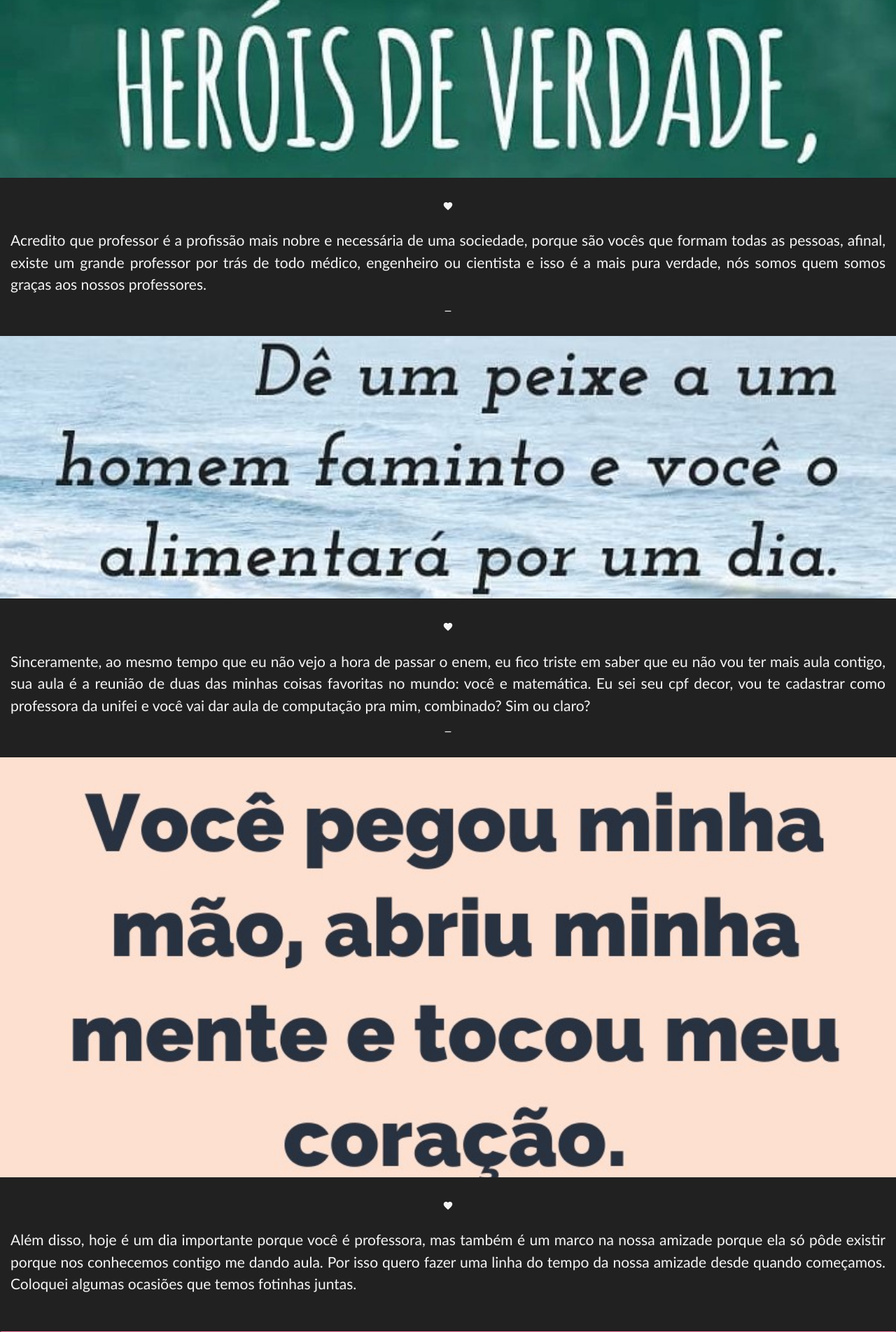
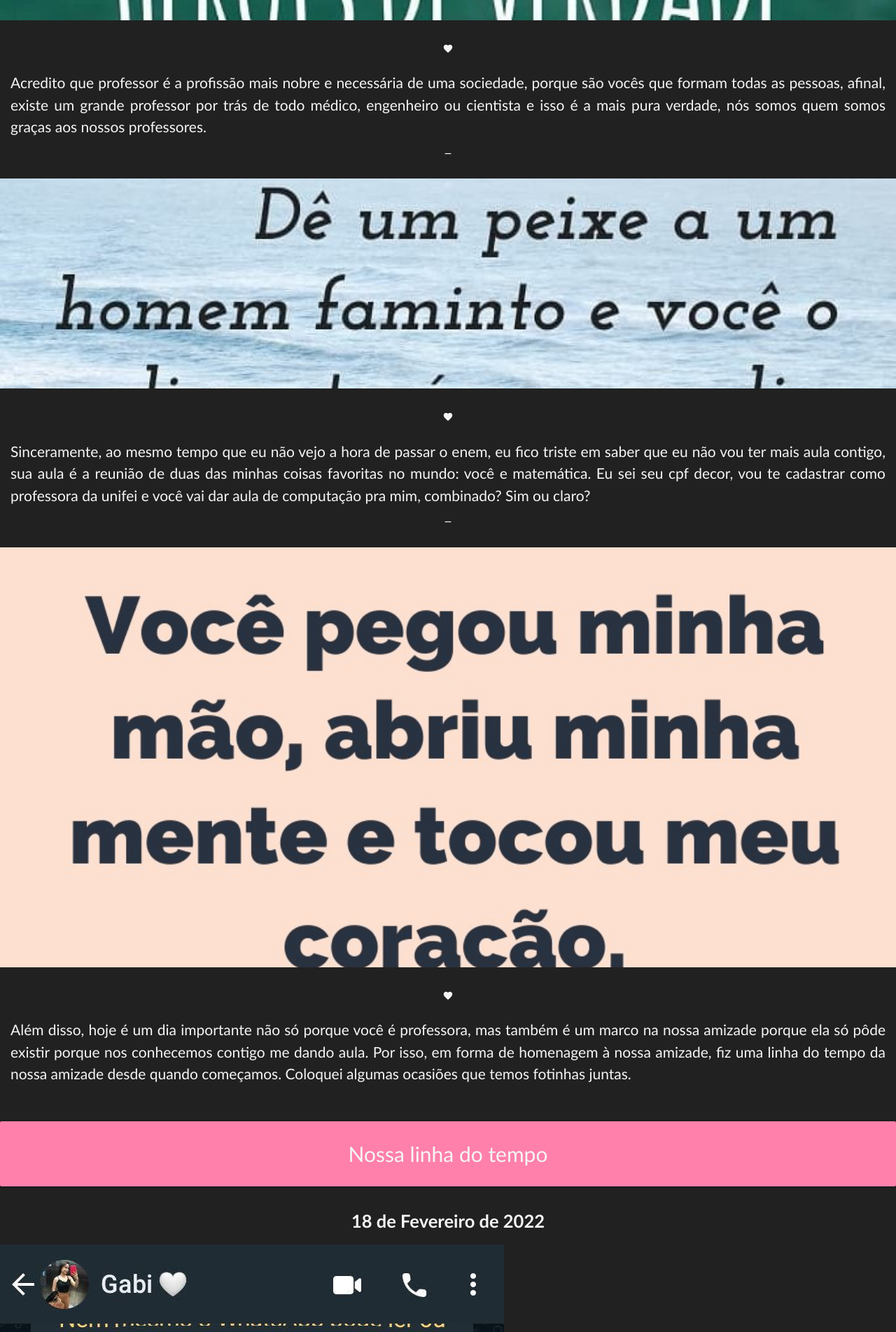
Before and after one commit to reis10leticia/gabi, a PHP site: page / in a window 1280 px wide. Shown: the part 1920-3823 px from the top of the page at 70% size. Run offline with PHP 8.4, Linux system fonts and the light colour scheme; some libraries are stand-ins or nearby versions.

Commit message:
Add files via upload

```diff
--- a/index.html
+++ b/index.html
@@ -56,7 +56,7 @@
         </div>
 
         <p class="p_favorite_icon"><i class="material-icons favorite_icon">favorite</i></p>
-        <p class="text last_text">Além disso, hoje é um dia importante porque você é professora, mas também é um marco na nossa amizade porque ela só pôde existir porque nos conhecemos contigo me dando aula. Por isso quero fazer uma linha do tempo da nossa amizade desde quando começamos. Coloquei algumas ocasiões que temos fotinhas juntas.</p>
+        <p class="text last_text">Além disso, hoje é um dia importante não só porque você é professora, mas também é um marco na nossa amizade porque ela só pôde existir porque nos conhecemos contigo me dando aula. Por isso, em forma de homenagem à nossa amizade, fiz uma linha do tempo da nossa amizade desde quando começamos. Coloquei algumas ocasiões que temos fotinhas juntas.</p>
 
         <p class="title card-panel pink accent-1 card_linha">Nossa linha do tempo</p>
 
@@ -66,7 +66,7 @@
 
         <p class="subtitle">18 de Abril de 2022</p>
         <img class="responsive-img" src="2 1804.jpg">
-        <p class="text">Esse foi o dia que batata, você e eu ficamos na biblioteca conversando. Naquele dia tudo que eu conseguia pensar era que eu queria ser sua amiga, porque além de muito inteligente, você é muito legal. Eu lembro que pouco antes de ir embora você disse pra batata e eu irmos tomar café na sua casa um dia, eu fiquei tão animada que só conseguia pensar nisso nos dias seguintes. Eu acho que já te contei, mas um dos maiores motivos de ficar estudando no banco lá fora era porque eu sabia que em dois dias da semana você passaria por lá, eu não sabia quais, então só ficava lá todo dia rsrs.</p>
+        <p class="text">Esse foi o dia que batata, você e eu ficamos na biblioteca conversando. Naquele dia tudo que eu conseguia pensar era que eu queria ser sua amiga, porque além de muito inteligente, você é muito legal. Eu lembro que pouco antes de ir embora você disse pra batata e eu irmos tomar café na sua casa um dia, eu fiquei tão animada que só conseguia pensar nisso nos dias seguintes. Eu acho que já te contei, mas um dos maiores motivos de ficar estudando no banco lá fora era porque eu sabia que em dois dias da semana você passaria por lá, eu não sabia quais, então ficava lá em todos eles rsrs.</p>
 
         <p class="subtitle">27 de Abril de 2022</p>
         <img class="responsive-img" src="3 2704.jpg">
@@ -96,7 +96,7 @@
 
         <p class="subtitle">02 de Julho de 2022</p>
         <img class="responsive-img" src="7 0207.jpg">
-        <p class="text">Festa julina no Empreender, você estava muito linda e foi muito legal bater um papo com você e seus pais.</p>
+        <p class="text">Só pra deixar registrado o quão linda vocês estava na festa julina do colégio.</p>
 
         <p class="subtitle">13 de Julho de 2022</p>
         <div class="carousel grid_imagem">
@@ -128,7 +128,7 @@
 
         <p class="subtitle">20 de Julho de 2022</p>
         <img class="responsive-img" src="10 2007.jpg">
-        <p class="text">A gente nunca mais desgrudou desde que ficamos amigas e nas férias não foi diferente, a tarde que passamos juntas foi muito gostosa. E saiba que vai ser assim o resto da vida, eu vou ser um carrapatinho grudado em você pra sempre, você já é uma parte de mim e eu sou uma parte de você, não dá pra separar.</p>
+        <p class="text">A gente nunca mais desgrudou desde que ficamos amigas e nas férias não foi diferente, a tarde que passamos juntas foi muito gostosa. E saiba que vai ser assim o resto da vida: eu vou ser um carrapatinho grudado em você pra sempre, você já é uma parte de mim e eu sou uma parte de você, não dá mais pra separar.</p>
 
         <p class="subtitle">28 de Julho de 2022</p>
         <div class="carousel grid_imagem">
@@ -171,7 +171,7 @@
 
         <p class="subtitle">18 de Agosto de 2022</p>
         <img class="responsive-img" src="14 1808.jpg">
-        <p class="text">Nessa época começamos a fazer mais ligações de vídeo que até então não fazíamos muito. Eu gosto muito dessa foto porque ela mostra uma das coisas que eu mais gosto de fazer que é palhaçada pra você rir. Cada sorriso que eu tiro seu me deixa extremamente feliz. Você tem o sorriso mais lindo do mundo.</p>
+        <p class="text">Nessa época começamos a fazer mais ligações de vídeo que até então não fazíamos muito. Eu gosto muito dessa foto porque ela mostra uma das coisas que eu mais gosto de fazer: palhaçada pra você rir. Cada sorriso que eu tiro seu me deixa extremamente feliz. Você tem o sorriso mais lindo do mundo.</p>
 
         <p class="subtitle">09 de Stembro de 2022</p>
         <div class="carousel grid_imagem">
@@ -208,8 +208,9 @@
                 <img src="21 1809.jpg">
             </div>
         </div>
-        <p class="text">Toda vez que eu olho pra essas fotos eu lembro da reunião que a gente fez com o Luan e ele disse “essas duas aí são inseparáveis”. O Luan nunca esteve tão certo na vida dele.</p>
+        <p class="text">Toda vez que eu olho pra essas fotos eu lembro da reunião que a gente fez com o Luan e ele disse “essas duas aí são inseparáveis”. O Luan nunca esteve tão certo na vida dele. Nós somos uma dupla invencível e inabalável.</p>
 
+        <p class="p_favorite_icon"><i class="material-icons favorite_icon">favorite</i></p>
         <p class="text last_text">Eu resumi os meses juntas em algumas fotos, mas o tanto que já vivemos juntas e que vamos viver ainda é tão grande quanto meu amor por você. Te agradeço infinitamente por tudo, por ser uma amiga e uma professora tão boa. Eu te amo mil milhões, meu denguinho, feliz dia dos professores pra minha professora favorita.</p>
         <img class="responsive-img" src="p.jpg">
 
--- a/style.css
+++ b/style.css
@@ -11,7 +11,7 @@
 }
 
 .parallax-container{
-  height: 25rem;
+  height: 20rem;
   margin-bottom: 1.7rem;
   margin-top: 0.7rem;
 }
@@ -112,7 +112,7 @@
 }
 
 .div_signature{
-  margin: 2rem 8rem;
+  margin: 2rem 5rem;
   padding: .4rem .4rem;
   border: .01rem solid white;
 }
@@ -130,9 +130,8 @@
   color: #f5f5f5;
   background-color: #212121;
   font-size: 1rem;
-  text-align: right;
-  margin: 0;
+  text-align: middle;
+  margin-left: 2rem;
+  margin-right: 2rem;
   margin-top: 3rem;
-  margin-left: 2rem;
-  padding-left: 40%;
 }
```
